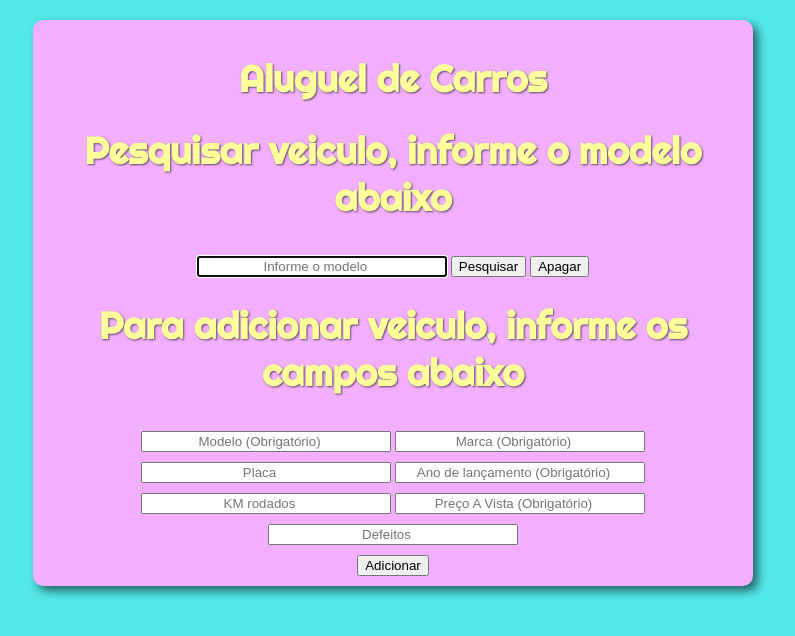
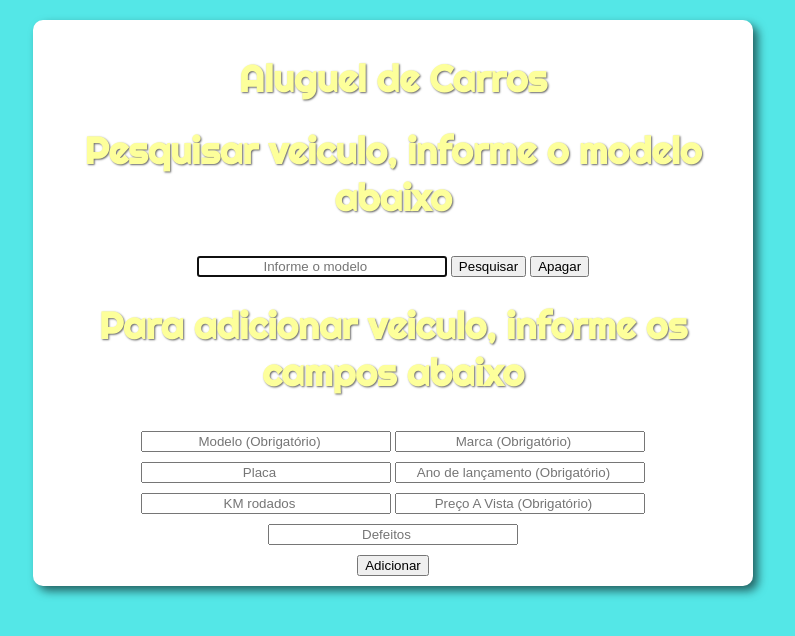
Before and after one commit to cafesao/Aluguel_Carros, a website built with webpack: page public/index.html in a window 1280 px wide. Shown: the whole page, without its empty margins (247-1042 px from the left). Built offline with nearby package versions, Linux system fonts and the light colour scheme; a web font is replaced by a local one.

Commit message:
[CS] CSS Principal

```diff
--- a/public/style.css
+++ b/public/style.css
@@ -10,7 +10,7 @@ div#interface{
     margin: 0 auto;
     height: auto;
     width: 700px;
-    background-color: rgb(242, 175, 255);
+    background-color: white;
     box-shadow: 5px 5px 10px rgba(0, 0, 0, 0.568);
     border-radius: 10px;
     align-items: center;
```
